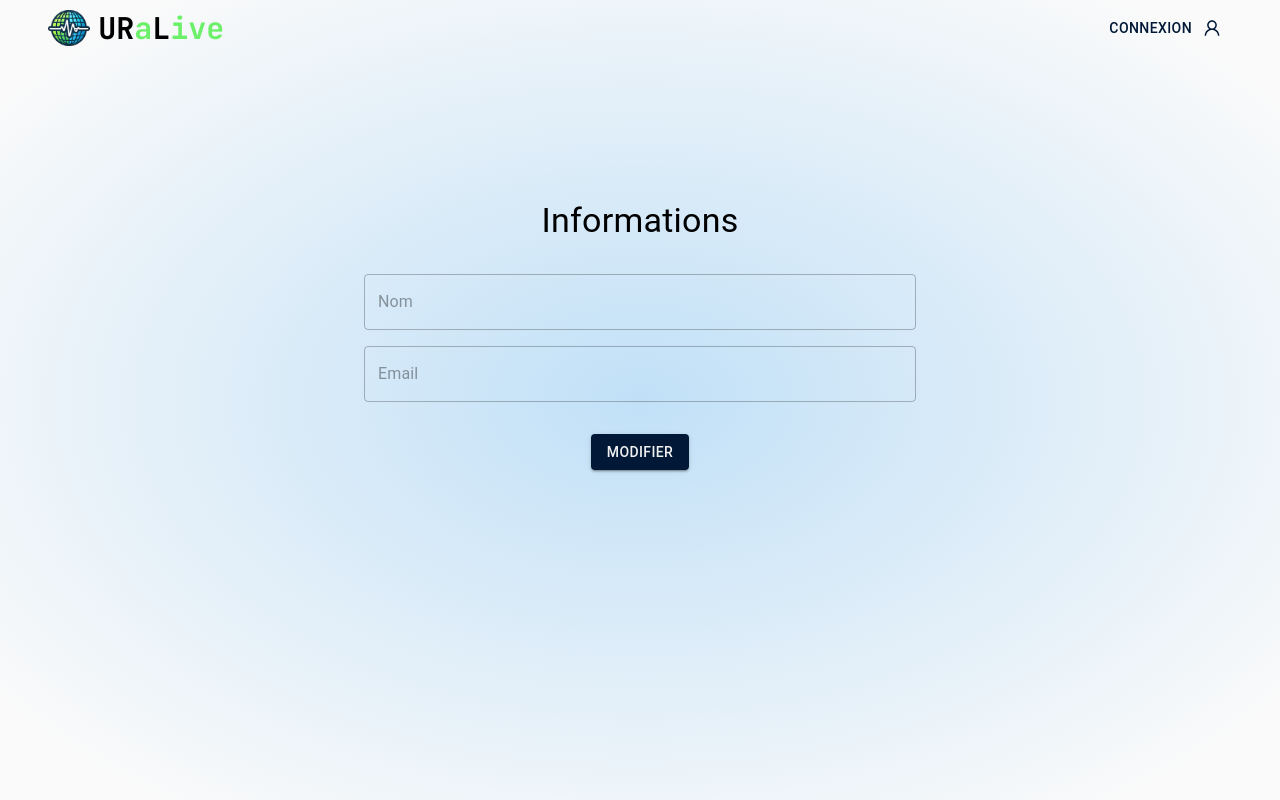
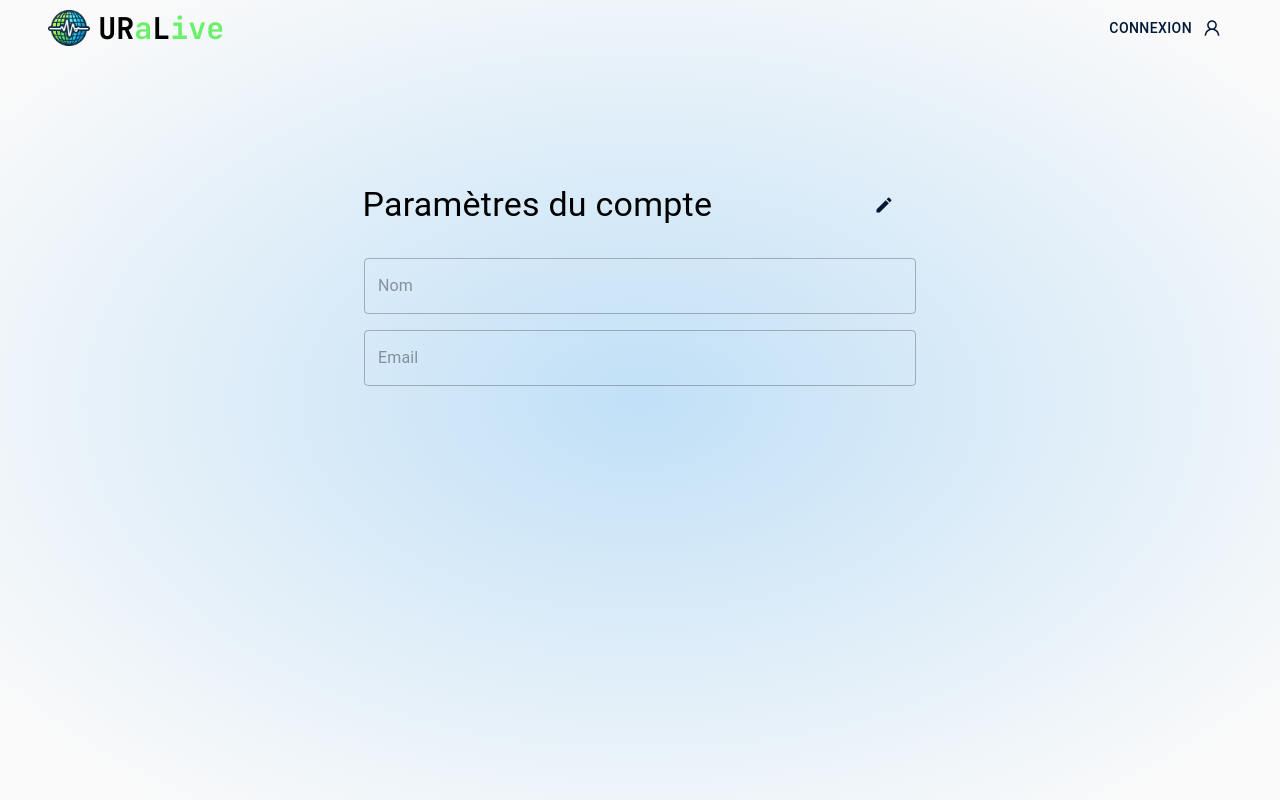
Before and after one commit to WildCodeSchool/2024-02-wns-bleu-healthcheck, a React (Vite) app in the folder frontend/: page /settings in a window 1280 px wide. Built offline with nearby package versions, Linux system fonts and the light colour scheme; no server answers.

Commit message:
changed layout

```diff
--- a/frontend/src/pages/account-settings/AccountSettings.tsx
+++ b/frontend/src/pages/account-settings/AccountSettings.tsx
@@ -8,6 +8,7 @@ import { useMutation } from "@apollo/client";
 import { EDIT_USER } from "@/common/graphql/queries";
 import useValidateEmail from "@/common/hooks/useValidateEmail";
 import { toast } from "react-toastify";
+import { MdModeEdit, MdOutlineCancel, MdOutlineSave } from "react-icons/md";
 
 const AccountSettings = () => {
   const { userInfos, loading, refetch } = useContext(AuthContext);
@@ -65,8 +66,21 @@ const AccountSettings = () => {
       maxWidth="sm"
       sx={{ minHeight: `calc(100vh - 40px)`, mt: 2, pt: 16, pb: 2 }}
     >
-      <Typography variant="h4" sx={{ display: "flex", justifyContent: "center" }}>Informations</Typography>
       <form onSubmit={handleSubmit}>
+        <Grid container spacing={2} direction={"row"} display={"flex"} justifyContent={"space-between"}>
+          <Grid sm={8}>
+            <Typography variant="h4" sx={{ display: "flex", justifyContent: "center" }}>Paramètres du compte</Typography>
+          </Grid>
+          <Grid sm={4} sx={{ display: "flex", justifyContent: "end", gap: 2 }}>
+            {isEditMode &&
+              <Button onClick={() => handleCancel()} variant="text" color="warning" size="small">
+                <MdOutlineCancel size={20} />
+              </Button>}
+            <Button type="submit" variant="text" color="primary">
+              {isEditMode ? <MdOutlineSave size={20} /> : <MdModeEdit size={20} />}
+            </Button>
+          </Grid>
+        </Grid>
         <Grid container spacing={2} columns={1} sx={{ mt: 2 }}>
           <Grid item xs={6}>
             <TextField
@@ -91,18 +105,9 @@ const AccountSettings = () => {
               onChange={handleEmailChange}
             />
           </Grid>
-          <Grid item xs={6} sx={{ display: "flex", justifyContent: "center", gap: 2, mt: 2 }}>
-            {isEditMode &&
-              <Button onClick={() => handleCancel()} variant="outlined" color="warning">
-                Annuler
-              </Button>}
-            <Button type="submit" variant="contained" color={isEditMode ? "secondary" : "primary"}>
-              {isEditMode ? "Confirmer" : "Modifier"}
-            </Button>
-          </Grid>
         </Grid>
       </form>
-    </Container>
+    </Container >
   );
 };
 
```
